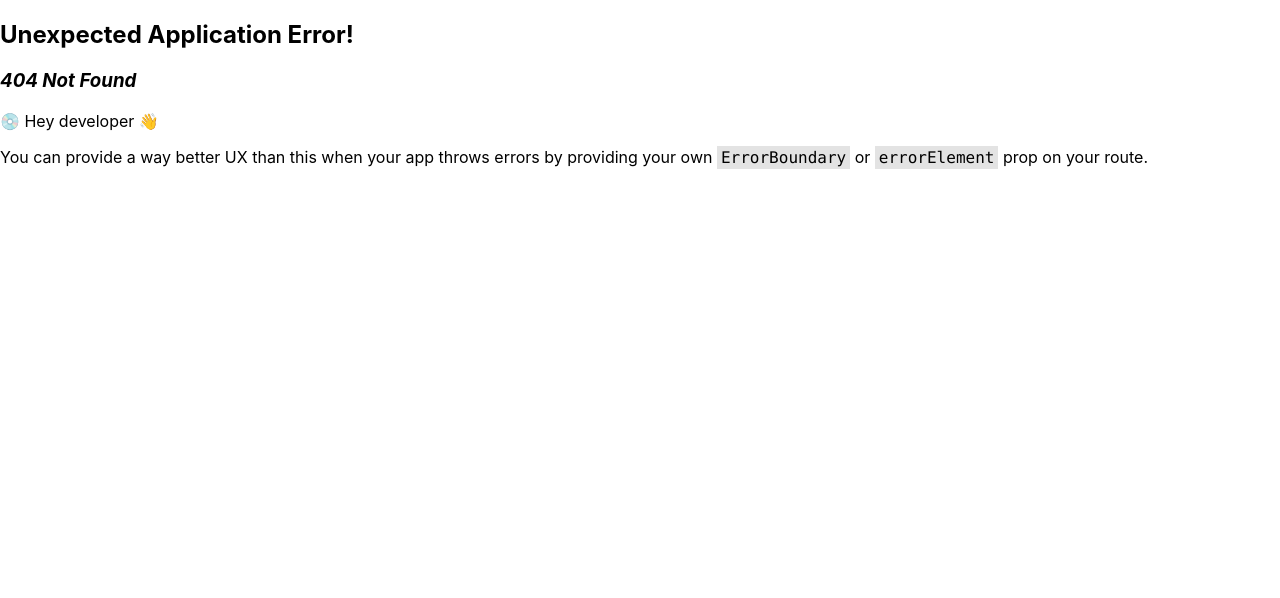
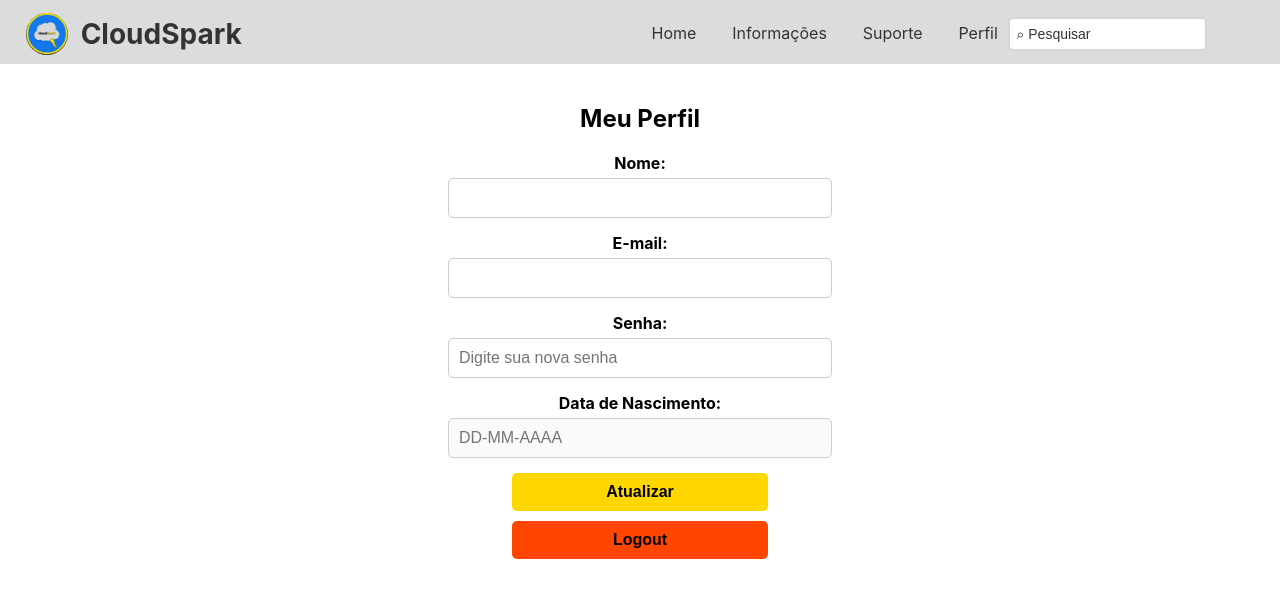
Before and after one commit to CloudSparkTeam/cloudSpark-web, a React (Create React App) app: page /perfil in a window 1280 px wide. Before the commit this address had no page. Shown: the top 598 px of the page. Built offline with nearby package versions, Linux system fonts and the light colour scheme; no server answers; sample sign-in values are in the browser's storage.

Commit message:
add login,perfil

```diff
--- a/src/Componets/Navbar/App.tsx
+++ b/src/Componets/Navbar/App.tsx
@@ -1,16 +1,18 @@
 import React from 'react';
 import './style.css'; // Importando o CSS global
 import { useState } from 'react';
+import { useNavigate } from 'react-router-dom'; // Importando o useNavigate para navegação
 import logo from "../../Images/logo.png";
 
 const App = () => {
   const [Search, setSearch] = useState('');
+  const navigate = useNavigate(); // Definindo o hook de navegação
   const fotoLogo = { url: logo, alt: "logo" };
 
   return (
     <div className='NavbarRow'>
-      <div className='RowLeft'>
-        <div  className='Icon'>
+      <div className='RowLeft' onClick={() => navigate('/home')}>
+        <div className='Icon'>
           <img src={fotoLogo.url} alt={fotoLogo.alt} className="logo" />
         </div>
         <div className='Title'>CloudSpark</div>
@@ -18,18 +20,22 @@ const App = () => {
 
       <div className='RowRight'>
         <div className='Tabs'>
-          <div className='Tab'>Home</div>
-          <div className='Tab'>Informações</div>
-          <div className='Tab'>Suporte</div>
+          <div className='Tab' onClick={() => navigate('/home')}>Home</div>
+          <div className='Tab' >Informações</div>
+          <div className='Tab' >Suporte</div>
+          <div className='Tab' onClick={() => navigate('/perfil')}>Perfil</div>
         </div>
 
-
         <div className="InputContainer">
-          <input type="text" className="styled-input" required onChange={(e: { target: { value: React.SetStateAction<string>; }; }) => setSearch(e.target.value)} placeholder="⌕ Pesquisar" />
+          <input
+            type="text"
+            className="styled-input"
+            required
+            onChange={(e) => setSearch(e.target.value)}
+            placeholder="⌕ Pesquisar"
+          />
         </div>
-
       </div>
-
     </div>
   );
 };
--- a/src/Componets/Navbar/style.css
+++ b/src/Componets/Navbar/style.css
@@ -18,7 +18,7 @@
 }
 
 .RowRight{
-  width: 50vw;
+  width: 80vw;
   display: flex;
   justify-content: space-around;
   align-items: center;
--- a/src/Pages/Home/App.tsx
+++ b/src/Pages/Home/App.tsx
@@ -1,4 +1,4 @@
-import React, { useState } from 'react';
+import React, { useEffect, useState } from 'react';
 import axios from 'axios';
 import './style.css'; // CSS global
 import Carrosel from "../../Componets/Carrosel/Carrosel";
@@ -7,6 +7,7 @@ import foto2 from "../../Images/foto2.png";
 import foto3 from "../../Images/foto3.png";
 import ImagemTratada from '../../Componets/ImagemTratada/ImagemTratada';
 import MapSelector from '../../Componets/MapSelector/MapSelector';
+import { useNavigate } from "react-router-dom";
 
 const App = () => {
   const [CriteriaC, setCriteriaC] = useState(false);
@@ -18,6 +19,19 @@ const App = () => {
   const [cloudPercentage, setCloudPercentage] = useState<number>(0);
   const [shadowPercentage, setShadowPercentage] = useState<number>(0);
   const [polygonCoords, setPolygonCoords] = useState<google.maps.LatLngLiteral[]>([]);
+
+  const navigate = useNavigate();
+
+  useEffect(() => {
+    const token = localStorage.getItem("Token"); // Pega o token do localStorage
+
+    if (!token) {
+      navigate("/"); // Redireciona para a página de login se o token não existir
+      return;
+    }
+  }, [navigate]); // O useEffect será executado ao carregar o componente
+
+
 
   const ChangeFeature = (botao: string) => {
     if (botao === 'Cloud') {
--- a/src/Pages/Login/Login.tsx
+++ b/src/Pages/Login/Login.tsx
@@ -1,67 +1,101 @@
 import "./loginStyle.css";
 import logoTexto from "../../Images/CloudSpark.png";
-import logoMini from "../../Images/miniLOGO.png"
-import mapaBack from "../../Images/rascunhoGrandeMap2.png"
+import logoMini from "../../Images/miniLOGO.png";
 import { useNavigate } from "react-router-dom";
 import { useState } from "react";
 import axios from "axios";
 
 export default function Login() {
 
-    const [email,setEmail] = useState("");
-    const [senha,setSenha] = useState("");
+    const [email, setEmail] = useState("");
+    const [senha, setSenha] = useState("");
     const [nome, setNome] = useState("");
+    const [dataNascimento, setDataNascimento] = useState(""); // Novo estado para data de nascimento
 
     const navigate = useNavigate();
 
-    // funcao para pula para rota de entrar
-    function handleNavigation(){
-        navigate("/entrar")
+    // Função para navegar para a página de login
+    function handleNavigation() {
+        navigate("/entrar");
     }
 
+    // Função para cadastro
+    async function handleCadastro() {
+        const urlLoginCadastro = "http://localhost:3002/usuario/criar"; // URL da API de cadastro
+        const objetoUserParaCadastrar = {
+            nome: nome,
+            email: email,
+            senha: senha,
+            data_nascimento: dataNascimento // Incluindo data de nascimento no envio
+        };
 
-    async function handleCadastro() {
+        try {
+            console.log(objetoUserParaCadastrar)
+            const response = await axios.post(urlLoginCadastro, objetoUserParaCadastrar);
 
-        const urlLoginCadastro = "";
-        const objetoUserParaCadastrar = {}
-
-        try{
-            const response = await axios.post(urlLoginCadastro, objetoUserParaCadastrar)
-            .then((response) => {console.log(response)})
-
-        }catch(error){
-            window.alert("não foi possível realizar o cadastro")
+            if (response.status === 201) { // Verifica se há um token
+                navigate("/entrar");
+            } else {
+                window.alert("Cadastro falhou. Verifique as informações fornecidas.");
+            }
+        } catch (error) {
+            console.error("Erro ao realizar o cadastro: ", error);
+            window.alert("Não foi possível realizar o cadastro");
         }
     }
 
-    return(
+    return (
         <>
             <div className="imagem-fundo">
                 {/* <img src={mapaBack} className="imagemfundo"/> */}
                 <div className="container2">
                     <div className="lado-esquerdo">
-                    <img src={logoTexto} className="palavra-logo"/>
+                        <img src={logoTexto} className="palavra-logo" alt="Logo"/>
                         <h4 className="texto-logo">A melhor solução para tratamento de nuvens</h4>
                         <h2 className="texto-bemvindo">Bem vindo de volta!</h2>
                         <h3 className="texto-acessar-conta">Acesse a sua conta:</h3>
                         <button className="botao-entrar" onClick={handleNavigation}>Entrar</button>
-                    <img src={logoMini} className="mini-logo"/>
+                        <img src={logoMini} className="mini-logo" alt="Mini logo"/>
                     </div>
                     <div className="lado-direito">
                         <h2 className="texto-criar-conta">Crie a sua conta!</h2>
-                    <input className="input-cadastro" type="text" placeholder="Nome..."
-                    value={nome} onChange={e => setNome(e.target.value)}></input>
+                        <input
+                            className="input-cadastro"
+                            type="text"
+                            placeholder="Nome..."
+                            value={nome}
+                            onChange={e => setNome(e.target.value)}
+                        />
 
-                    <input className="input-cadastro" type="text" placeholder="Email..."
-                    value={email} onChange={e => setEmail(e.target.value)}></input>
+                        <input
+                            className="input-cadastro"
+                            type="text"
+                            placeholder="Email..."
+                            value={email}
+                            onChange={e => setEmail(e.target.value)}
+                        />
 
-                    <input className="input-cadastro" type="password" placeholder="Senha..."
-                    value={senha} onChange={e => setSenha(e.target.value)}></input>
+                        <input
+                            className="input-cadastro"
+                            type="password"
+                            placeholder="Senha..."
+                            value={senha}
+                            onChange={e => setSenha(e.target.value)}
+                        />
+
+                        {/* Campo de Data de Nascimento */}
+                        <input
+                            className="input-cadastro"
+                            type="text"
+                            placeholder="Data de Nascimento..."
+                            value={dataNascimento}
+                            onChange={e => setDataNascimento(e.target.value)}
+                        />
 
                         <button className="botao-cadastrar" onClick={handleCadastro}>Cadastrar</button>
                     </div>
                 </div>
             </div>
         </>
-    )
+    );
 }
--- a/src/Pages/LoginEntrar/LoginEntrar.tsx
+++ b/src/Pages/LoginEntrar/LoginEntrar.tsx
@@ -6,59 +6,69 @@ import axios from "axios";
 
 export default function LoginEntrar() {
 
-    const [email,setEmail] = useState("");
-    const [senha,setSenha] = useState("");
+    const [email, setEmail] = useState("");
+    const [senha, setSenha] = useState("");
 
     const navigate = useNavigate();
 
-    //função para executar login
-    async function handleSubmit(){
+    // Função para executar login
+    async function handleSubmit() {
+        const urlLogin = "http://localhost:3002/login"; // URL da API
+        const objetoUser = {
+            email: email,
+            senha: senha
+        };
 
-        const urlLogin = "";
-        const objetoUser = {}
-        try{
-            const response = await axios.post(urlLogin, objetoUser)
-            .then((response) => {console.log(response)})
+        try {
+            const response = await axios.post(urlLogin, objetoUser);
+            console.log(response.data);
 
+            if (response.status === 200 && response.data.token) { // Verifica se login foi bem-sucedido e há um token
+                const token = response.data.token;
 
-        }catch(error){
-            window.alert("Não foi possível realizar o login")
+                // Salvar token no localStorage (ou sessionStorage, se preferir)
+                localStorage.setItem('Token', token);
 
+                // Navega para a página "home"
+                navigate("/home");
+            } else {
+                window.alert("Login falhou. Verifique suas credenciais.");
+            }
+        } catch (error) {
+            console.error("Erro ao fazer login: ", error);
+            window.alert("Não foi possível realizar o login");
         }
     }
 
-    //funcao para mudar de pagina se a validacao foi feita
-    //no momento nao faz validaçao apenas muda de pagina
-    function handleNavigate() {
-
-        //verifica se o login foi validado:
-        // if(handleSubmit())
-        // {
-        //     navigate("/home")
-        // }else{
-        //     console.log("deu erro")
-        // }
-        navigate("/home")
-    }
-
-    return(
+    return (
         <>
             <div className="container">
                 <div className="bloco-principal">
                     <h2 className="texto-login">Entre na sua conta</h2>
-                    <img src={logoTexto} className="imagem"/>
+                    <img src={logoTexto} className="imagem" alt="Logo"/>
 
                     <div className="bloco-inputs">
-                        <input className="inputs-entrar" type="text" placeholder="Email..."
-                        value={email} onChange={e => setEmail(e.target.value)}></input>
 
-                        <input className="inputs-entrar" type="password" placeholder="Senha..."
-                        value={senha} onChange={e => setSenha(e.target.value)} ></input>
+                        <input
+                            className="inputs-entrar"
+                            type="text"
+                            placeholder="Email..."
+                            value={email}
+                            onChange={e => setEmail(e.target.value)}
+                        />
+
+                        <input
+                            className="inputs-entrar"
+                            type="password"
+                            placeholder="Senha..."
+                            value={senha}
+                            onChange={e => setSenha(e.target.value)}
+                        />
                     </div>
 
-                    <button className="botao-entrar" onClick={handleNavigate}>Entrar</button>
+                    <button className="botao-entrar" onClick={handleSubmit}>Entrar</button>
                 </div>
             </div>
         </>
-    )
+    );
 }
--- /dev/null
+++ b/src/Pages/Profile/Perfil.tsx
@@ -0,0 +1,146 @@
+import React, { useState, useEffect } from "react";
+import "./PerfilStyles.css"; // O arquivo CSS para os estilos
+import { useNavigate } from "react-router-dom";
+import Navbar from "../../Componets/Navbar/App";
+import axios from "axios";
+
+export default function Perfil() {
+  const [id, setId] = useState("");
+  const [nome, setNome] = useState("");
+  const [email, setEmail] = useState("");
+  const [senha, setSenha] = useState("");
+  const [nascimento, setNascimento] = useState("");
+
+  const navigate = useNavigate();
+
+  // Função para buscar os dados do usuário logado
+  const fetchUsuarioLogado = async () => {
+    const token = localStorage.getItem("Token"); // Pega o token do localStorage
+
+    if (!token) {
+      navigate("/"); // Redireciona para a página de login se o token não existir
+      return;
+    }
+
+    const urlUsuarioLogado = "http://localhost:3002/usuario/usuario-logado"; // URL da API
+
+    try {
+      // Faz a requisição para obter os dados do usuário logado, enviando o token
+      const response = await axios.get(urlUsuarioLogado, {
+        headers: {
+          Authorization: `Bearer ${token}`, // Insere o token no header da requisição
+        },
+      });
+
+      if (response.status === 200) {
+        const { id, nome, email, data_nascimento } = response.data;
+        setId(id);
+        setNome(nome);
+        setEmail(email);
+        setNascimento(data_nascimento); // Atualiza o estado com os dados do usuário
+      }
+    } catch (error) {
+      console.error("Erro ao buscar dados do usuário: ", error);
+      window.alert("Erro ao carregar os dados do usuário");
+    }
+  };
+
+  // UseEffect para buscar os dados do usuário ao carregar o componente
+  useEffect(() => {
+    fetchUsuarioLogado();
+  }, [navigate]); // O useEffect será executado ao carregar o componente
+
+  // Função de logout
+  const handleLogout = () => {
+    localStorage.removeItem("Token"); // Remove o token de autenticação
+    navigate("/"); // Redireciona para a página de login
+  };
+
+  // Função de atualização
+  const handleAtualizar = async () => {
+    const token = localStorage.getItem("Token"); // Pega o token do localStorage
+    const urlAtualizarUsuario = "http://localhost:3002/usuario/atualizar/" + id; // URL da API de atualização
+
+    // Dados que serão enviados para a API
+    const dadosAtualizados = {
+      nome,
+      email,
+      ...(senha && { senha }), // Envia a senha somente se o usuário preencher
+    };
+
+    try {
+      // Faz a requisição PUT para atualizar os dados do usuário
+      const response = await axios.put(urlAtualizarUsuario, dadosAtualizados, {
+        headers: {
+          Authorization: `Bearer ${token}`, // Insere o token no header da requisição
+        },
+      });
+
+      if (response.status === 200 && response.data.token) {
+        // Verifica se login foi bem-sucedido e há um token
+        const token = response.data.token;
+
+        // Salvar token no localStorage (ou sessionStorage, se preferir)
+        localStorage.setItem("Token", token);
+
+        // Navega para a página "home"
+        navigate("/home");
+      } else {
+        window.alert("Login falhou. Verifique suas credenciais.");
+      }
+    } catch (error) {
+      console.error("Erro ao atualizar usuário: ", error);
+      window.alert("Não foi possível atualizar os dados do usuário");
+    }
+  };
+
+  return (
+    <>
+      <Navbar />
+      <div className="perfil-container">
+        <h2 className="perfil-titulo">Meu Perfil</h2>
+
+        <label className="perfil-label">Nome:</label>
+        <input
+          className="perfil-input"
+          type="text"
+          value={nome}
+          onChange={(e) => setNome(e.target.value)}
+        />
+
+        <label className="perfil-label">E-mail:</label>
+        <input
+          className="perfil-input"
+          type="email"
+          value={email}
+          onChange={(e) => setEmail(e.target.value)}
+        />
+
+        <label className="perfil-label">Senha:</label>
+        <input
+          className="perfil-input"
+          type="password"
+          placeholder="Digite sua nova senha"
+          value={senha}
+          onChange={(e) => setSenha(e.target.value)}
+        />
+
+        <label className="perfil-label">Data de Nascimento:</label>
+        <input
+          className="perfil-input"
+          type="text"
+          value={nascimento}
+          placeholder="DD-MM-AAAA"
+          disabled
+        />
+
+        <button className="perfil-botao-atualizar" onClick={handleAtualizar}>
+          Atualizar
+        </button>
+        <button className="perfil-botao-logout" onClick={handleLogout}>
+          Logout
+        </button>
+      </div>
+    </>
+  );
+}
--- /dev/null
+++ b/src/Pages/Profile/PerfilStyles.css
@@ -0,0 +1,48 @@
+.perfil-container {
+  display: flex;
+  flex-direction: column;
+  align-items: center;
+  margin-top: 20px;
+}
+
+.perfil-titulo {
+  font-size: 24px;
+  margin-bottom: 20px;
+  font-weight: bold; /* Negrito */
+}
+
+.perfil-label {
+  font-size: 16px;
+  margin-bottom: 5px;
+  font-weight: bold; /* Negrito */
+}
+
+.perfil-input {
+  width: 30%;
+  padding: 10px;
+  margin-bottom: 15px;
+  border-radius: 5px;
+  border: 1px solid #ccc;
+  font-size: 16px;
+}
+
+.perfil-botao-atualizar, .perfil-botao-logout {
+  width: 20%;
+  padding: 10px;
+  margin-bottom: 10px;
+  border: none;
+  border-radius: 5px;
+  cursor: pointer;
+  font-size: 16px;
+  font-weight: bold; /* Negrito */
+}
+
+.perfil-botao-atualizar {
+  background-color: #ffd700; /* Cor amarela */
+  color: #000;
+}
+
+.perfil-botao-logout {
+  background-color: #ff4500; /* Cor vermelha */
+  color: #000;
+}
```
Also changed, not shown: src/index.tsx (+8 -1 lines), src/Pages/LoginEntrar/LoginEntrarStyles.css (line endings or trailing spaces). Lines whose indentation alone changed are shown as unchanged.
